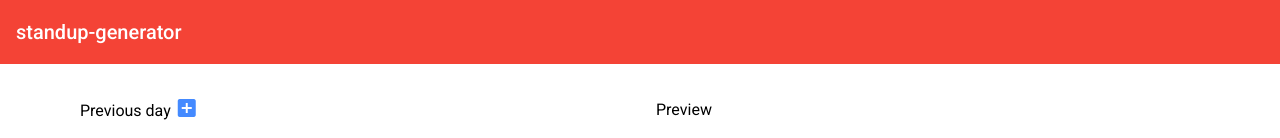
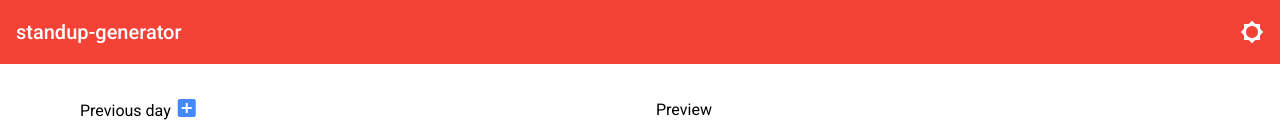
Before and after one commit to dickwyn/standup-form, an Angular app: page / in a window 1280 px wide. Shown: the top 138 px of the page. Built offline with nearby package versions, Linux system fonts and the light colour scheme.

Commit message:
(feat) Add toggle for dark/light mode

```diff
--- a/src/app/app.component.html
+++ b/src/app/app.component.html
@@ -1,5 +1,21 @@
 <mat-toolbar color="primary">
   {{ appName }}
+  <span class="spacer"></span>
+  <mat-icon
+    *ngIf="isDarkMode; else darkModeIcon"
+    aria-hidden="false"
+    aria-label="Dark mode on"
+    (click)="toggleTheme()"
+    >brightness_low</mat-icon
+  >
+  <ng-template #darkModeIcon>
+    <mat-icon
+      aria-hidden="false"
+      aria-label="Light mode on"
+      (click)="toggleTheme()"
+      >brightness_high</mat-icon
+    ></ng-template
+  >
 </mat-toolbar>
 <div class="wrapper">
   <form [formGroup]="standupForm">
--- a/src/app/app.component.scss
+++ b/src/app/app.component.scss
@@ -1,3 +1,13 @@
+.mat-toolbar {
+  .spacer {
+    flex: 1 1 auto;
+  }
+
+  .mat-icon {
+    cursor: pointer;
+  }
+}
+
 .wrapper {
   display: grid;
   grid-template-columns: repeat(2, 1fr);
--- a/src/app/app.component.ts
+++ b/src/app/app.component.ts
@@ -10,6 +10,7 @@ import { name } from '../../package.json';
 export class AppComponent implements OnInit {
   standupForm: FormGroup;
   appName: string = name;
+  isDarkMode: boolean = true;
 
   constructor(private fb: FormBuilder) {}
 
@@ -44,4 +45,8 @@ export class AppComponent implements OnInit {
     const formControl = this.standupForm.get(controlName) as FormArray;
     formControl.removeAt(index);
   }
+
+  toggleTheme() {
+    this.isDarkMode = !this.isDarkMode;
+  }
 }
```
